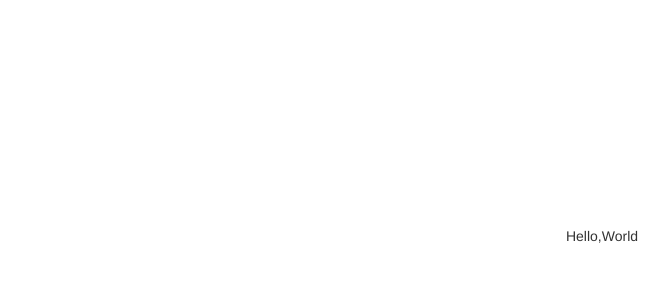
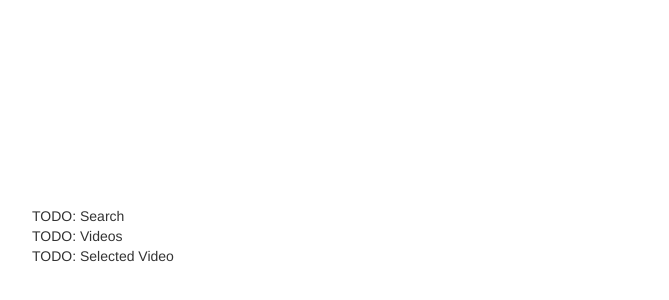
Before and after one commit to wcyjoyce/youtube, a React app: page / in a window 1280 px wide. Shown: the part 164-464 px from the top of the page, without its empty margins (38-707 px from the left). Built offline with nearby package versions, Linux system fonts and the light colour scheme.

Commit message:
app components created

```diff
--- /dev/null
+++ b/src/components/app.jsx
@@ -0,0 +1,19 @@
+import React, { Component } from "react";
+
+import Search from "./search.jsx";
+import Videos from "./videos.jsx";
+import SelectedVideo from "./selected_video.jsx";
+
+class App extends Component {
+  render() {
+    return (
+      <div className="ui container">
+        <Search />
+        <Videos />
+        <SelectedVideo />
+      </div>
+    );
+  }
+}
+
+export default App;
--- /dev/null
+++ b/src/components/search.jsx
@@ -0,0 +1,13 @@
+import React, { Component } from "react";
+
+class Search extends Component {
+  render() {
+    return (
+      <div>
+        TODO: Search
+      </div>
+    );
+  }
+}
+
+export default Search;
--- /dev/null
+++ b/src/components/selected_video.jsx
@@ -0,0 +1,13 @@
+import React, { Component } from "react";
+
+class selectedVideo extends Component {
+  render() {
+    return (
+      <div>
+        TODO: Selected Video
+      </div>
+    );
+  }
+}
+
+export default selectedVideo;
--- /dev/null
+++ b/src/components/videos.jsx
@@ -0,0 +1,13 @@
+import React, { Component } from "react";
+
+class Videos extends Component {
+  render() {
+    return (
+      <div>
+        TODO: Videos
+      </div>
+    );
+  }
+}
+
+export default Videos;
--- a/src/index.jsx
+++ b/src/index.jsx
@@ -1,18 +1,7 @@
-import React from 'react';
-import ReactDOM from 'react-dom';
+import React from "react";
+import ReactDOM from "react-dom";
 
-import '../assets/stylesheets/application.scss';
+import "../assets/stylesheets/application.scss";
+import App from "./components/app.jsx";
 
-const Hello = ({ name }) => {
-  return (
-    <div>
-      Hello,
-      {name}
-    </div>
-  );
-};
-
-const root = document.getElementById('root');
-if (root) {
-  ReactDOM.render(<Hello name="World" />, root);
-}
+ReactDOM.render(<App />, document.getElementById("root"));
```
Also changed, not shown: src/components/video.jsx (added, +13 -0 lines).
